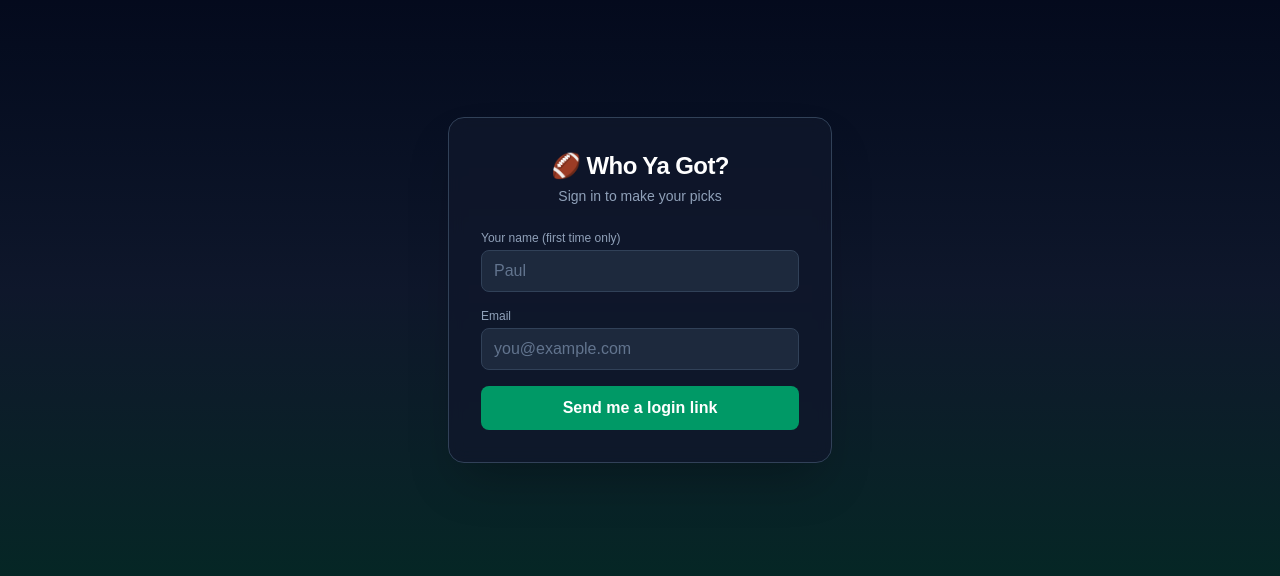
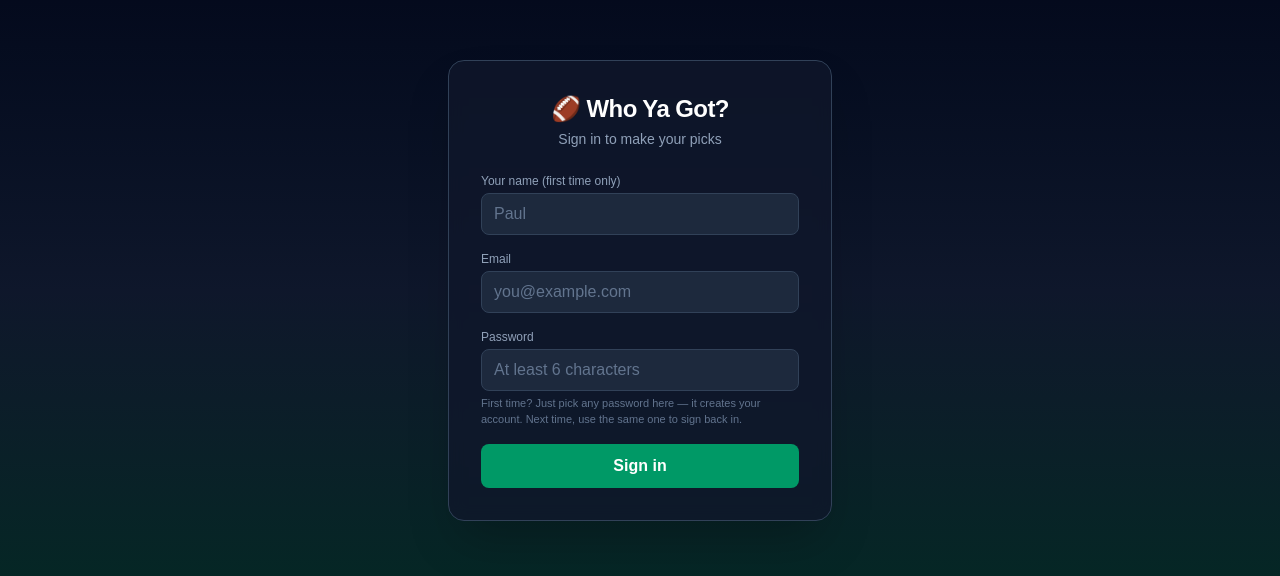
Before and after one commit to J-Arrow89/nfl-picks-pool, a Next.js app: page /login in a window 1280 px wide. Shown: the part 110-686 px from the top of the page. Built offline with nearby package versions, Linux system fonts and the light colour scheme.

Commit message:
Add files via upload

```diff
--- a/src/app/login/page.tsx
+++ b/src/app/login/page.tsx
@@ -1,35 +1,63 @@
 "use client";
 
 import { useState } from "react";
+import { useRouter } from "next/navigation";
 import { createClient } from "@/lib/supabase/client";
 
 export default function LoginPage() {
+  const router = useRouter();
   const [email, setEmail] = useState("");
+  const [password, setPassword] = useState("");
   const [displayName, setDisplayName] = useState("");
-  const [sent, setSent] = useState(false);
   const [error, setError] = useState<string | null>(null);
   const [loading, setLoading] = useState(false);
 
+  // Plain email + password. No emails involved in signing in at all — a
+  // magic-link flow was tried first, but mail providers auto-opening links
+  // to scan them for safety kept burning the one-time link before the real
+  // person clicked it. Fine for a small trusted group of 4 friends.
   const handleSubmit = async (e: React.FormEvent) => {
     e.preventDefault();
     setError(null);
     setLoading(true);
 
     const supabase = createClient();
-    const { error } = await supabase.auth.signInWithOtp({
+
+    // Try signing in first.
+    const { error: signInError } = await supabase.auth.signInWithPassword({
       email,
+      password,
+    });
+
+    if (!signInError) {
+      setLoading(false);
+      router.push("/");
+      router.refresh();
+      return;
+    }
+
+    // If that failed because there's no account yet, create one.
+    if (signInError.message.toLowerCase().includes("invalid login credentials")) {
+      const { error: signUpError } = await supabase.auth.signUp({
+        email,
+        password,
         options: {
-        emailRedirectTo: `${window.location.origin}/auth/callback`,
           data: displayName ? { display_name: displayName } : undefined,
         },
       });
 
       setLoading(false);
-    if (error) {
-      setError(error.message);
+      if (signUpError) {
+        setError(signUpError.message);
       } else {
-      setSent(true);
+        router.push("/");
+        router.refresh();
       }
+      return;
+    }
+
+    setLoading(false);
+    setError(signInError.message);
   };
 
   return (
@@ -42,15 +70,6 @@ export default function LoginPage() {
           Sign in to make your picks
         </p>
 
-        {sent ? (
-          <div className="text-center text-slate-200 text-sm">
-            <p className="mb-2">Check your email —</p>
-            <p className="font-medium">{email}</p>
-            <p className="mt-3 text-slate-400">
-              Click the link we sent to sign in. No password needed.
-            </p>
-          </div>
-        ) : (
         <form onSubmit={handleSubmit} className="space-y-4">
           <div>
             <label className="block text-xs font-medium text-slate-400 mb-1">
@@ -77,16 +96,33 @@ export default function LoginPage() {
               className="w-full rounded-lg bg-slate-800 border border-slate-700 px-3 py-2 text-white placeholder-slate-500 focus:outline-none focus:ring-2 focus:ring-emerald-500"
             />
           </div>
+          <div>
+            <label className="block text-xs font-medium text-slate-400 mb-1">
+              Password
+            </label>
+            <input
+              type="password"
+              required
+              minLength={6}
+              value={password}
+              onChange={(e) => setPassword(e.target.value)}
+              placeholder="At least 6 characters"
+              className="w-full rounded-lg bg-slate-800 border border-slate-700 px-3 py-2 text-white placeholder-slate-500 focus:outline-none focus:ring-2 focus:ring-emerald-500"
+            />
+            <p className="text-[11px] text-slate-500 mt-1">
+              First time? Just pick any password here — it creates your account.
+              Next time, use the same one to sign back in.
+            </p>
+          </div>
           {error && <p className="text-red-400 text-sm">{error}</p>}
           <button
             type="submit"
             disabled={loading}
             className="w-full rounded-lg bg-emerald-600 hover:bg-emerald-500 disabled:opacity-50 text-white font-semibold py-2.5 transition"
           >
-              {loading ? "Sending…" : "Send me a login link"}
+            {loading ? "Signing in…" : "Sign in"}
           </button>
         </form>
-        )}
       </div>
     </main>
   );
```
Also changed, not shown: next-env.d.ts (added). Lines whose indentation alone changed are shown as unchanged.
